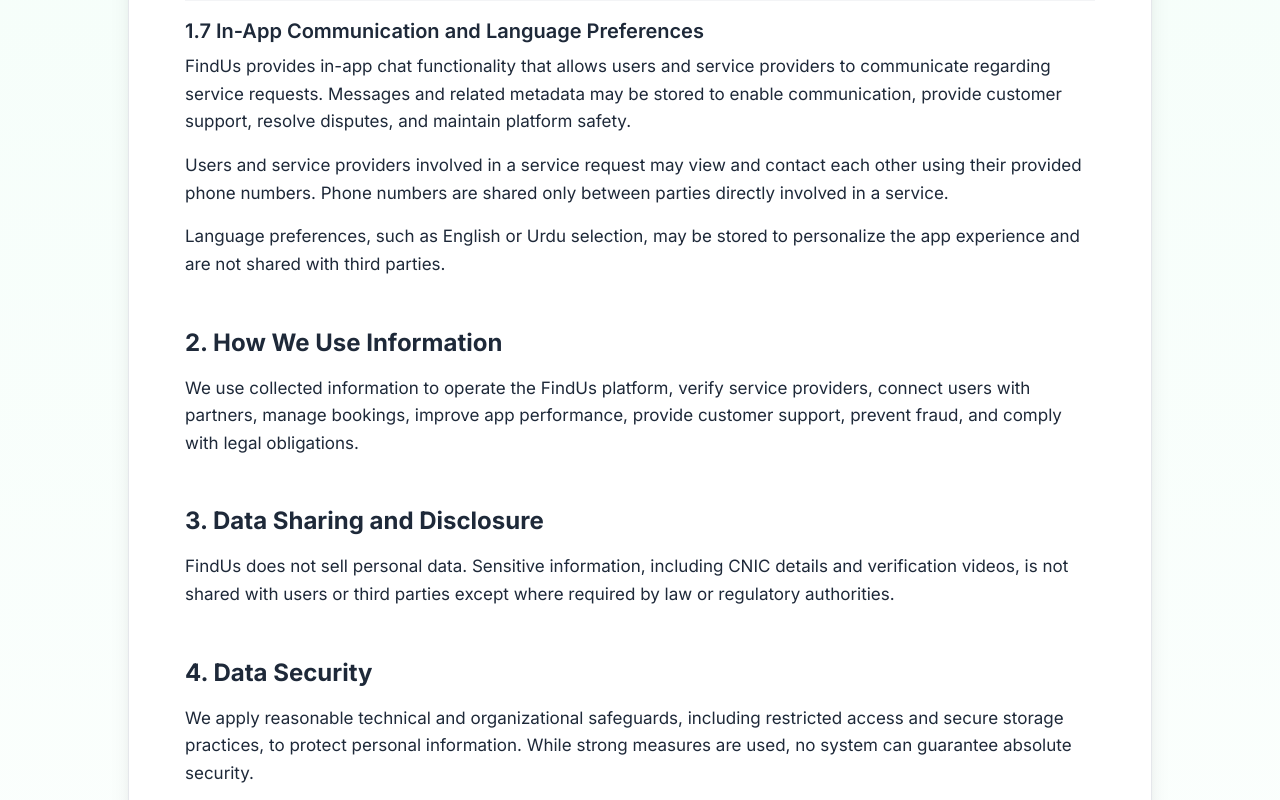
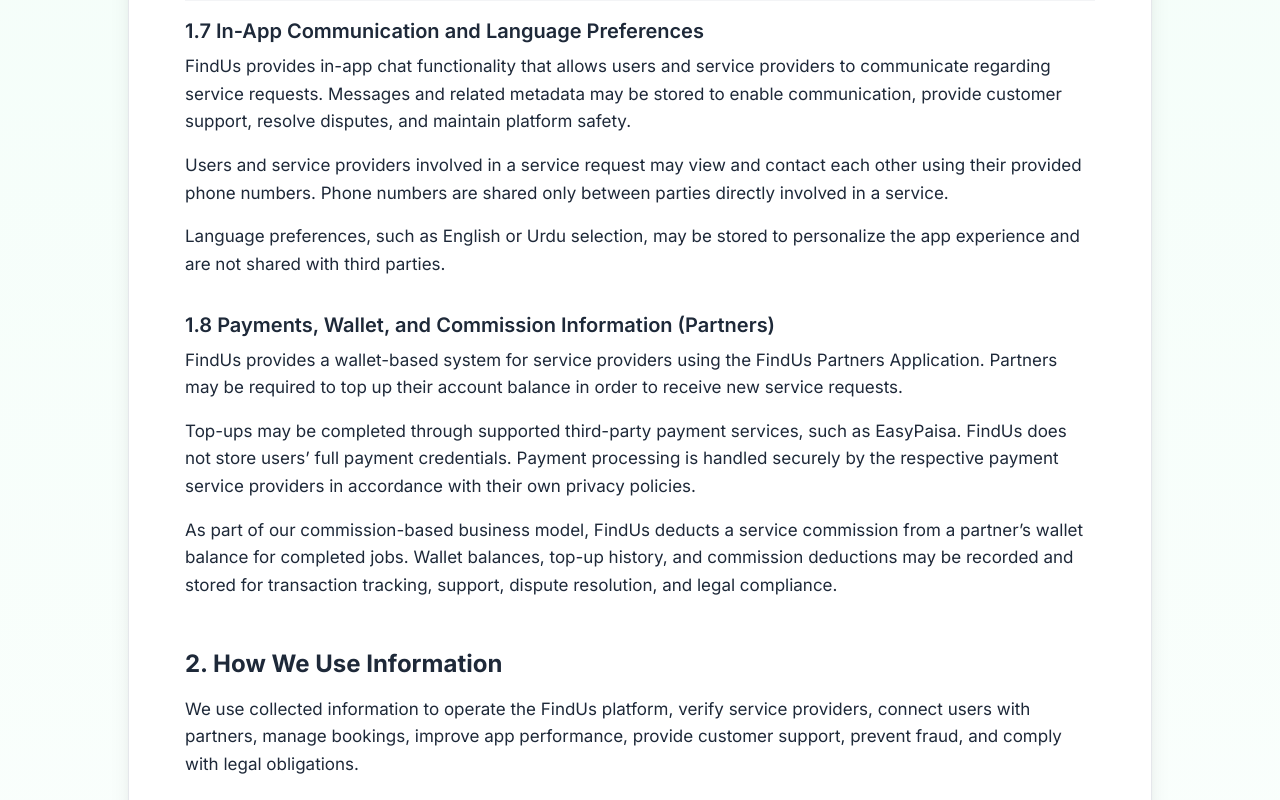
Before and after one commit to kamranBaloch1/findus-website, a Next.js app: page /privacy-policy in a window 1280 px wide. Shown: the part 1790-2590 px from the top of the page. Built offline with nearby package versions, Linux system fonts and the light colour scheme.

Commit message:
updated the code

```diff
--- a/app/privacy-policy/page.jsx
+++ b/app/privacy-policy/page.jsx
@@ -175,6 +175,31 @@
                     shared with third parties.
                   </p>
                 </div>
+               <div>
+  <h3 className="text-xl font-semibold">
+    1.8 Payments, Wallet, and Commission Information (Partners)
+  </h3>
+  <p className="mt-2">
+    FindUs provides a wallet-based system for service providers using the
+    FindUs Partners Application. Partners may be required to top up their
+    account balance in order to receive new service requests.
+  </p>
+  <p className="mt-4">
+    Top-ups may be completed through supported third-party payment services,
+    such as EasyPaisa. FindUs does not store users’ full payment credentials.
+    Payment processing is handled securely by the respective payment service
+    providers in accordance with their own privacy policies.
+  </p>
+  <p className="mt-4">
+    As part of our commission-based business model, FindUs deducts a service
+    commission from a partner’s wallet balance for completed jobs. Wallet
+    balances, top-up history, and commission deductions may be recorded and
+    stored for transaction tracking, support, dispute resolution, and legal
+    compliance.
+  </p>
+</div>
+
+
               </div>
             </div>
 
```
